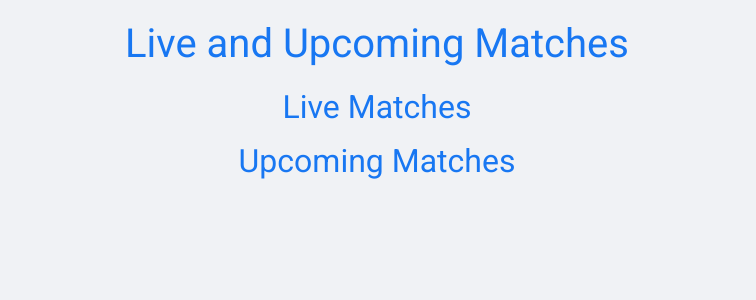
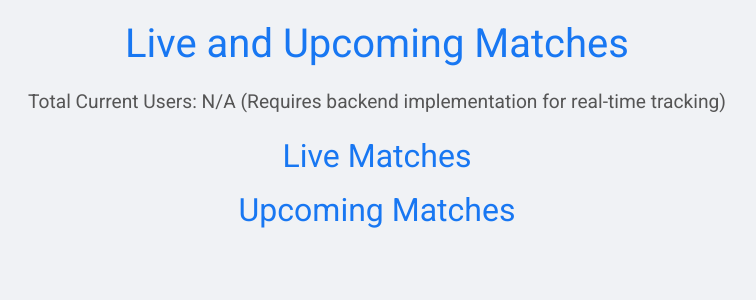
Before and after one commit to axonsina-blip/match, a Flask app: page / in a window 1280 px wide. Shown: the top 300 px of the page, without its empty margins (263-1019 px from the left). Run offline with Flask 3, Linux system fonts and the light colour scheme; data that the repository does not hold is empty.

Commit message:
Some Changes From Apon

```diff
--- a/templates/index.html
+++ b/templates/index.html
@@ -1,3 +1,4 @@
+
 <!DOCTYPE html>
 <html lang="en">
 <head>
@@ -20,6 +21,12 @@
             color: #1877f2;
             margin-top: 20px;
             margin-bottom: 20px;
+        }
+        #user-count {
+            text-align: center;
+            font-size: 1.2em;
+            margin-bottom: 20px;
+            color: #555;
         }
         #loader {
             position: fixed;
@@ -137,7 +144,6 @@
             font-weight: 700;
             text-transform: uppercase;
         }
-
         .play-icon {
             position: absolute;
             top: 50%;
@@ -175,6 +181,8 @@
 
     <div id="content" class="container" style="display:none;">
         <h1>Live and Upcoming Matches</h1>
+
+        <div id="user-count">Total Current Users: N/A (Requires backend implementation for real-time tracking)</div>
 
         <div id="player-container">
             <div id="close-player">&times;</div>
```
